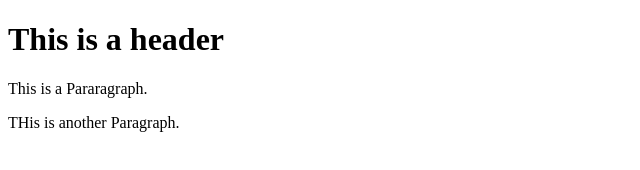
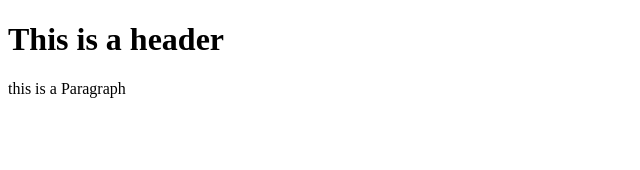
Before and after one commit to sonam-1990/git-test, a plain HTML site: page index.html in a window 1280 px wide. Shown: the whole page, without its empty margins (0-640 px from the left). Drawn offline with Linux system fonts and the light colour scheme.

Commit message:
Second commit

```diff
--- a/index.html
+++ b/index.html
@@ -2,8 +2,8 @@
 <html>
     <body>
         <h1>This is a header</h1>
-        <p>This is a Pararagraph.</p>
-        <p>THis is another Paragraph.</p>
+        <p>this is a Paragraph</p>
+
     </body>
 
 </html>
```
